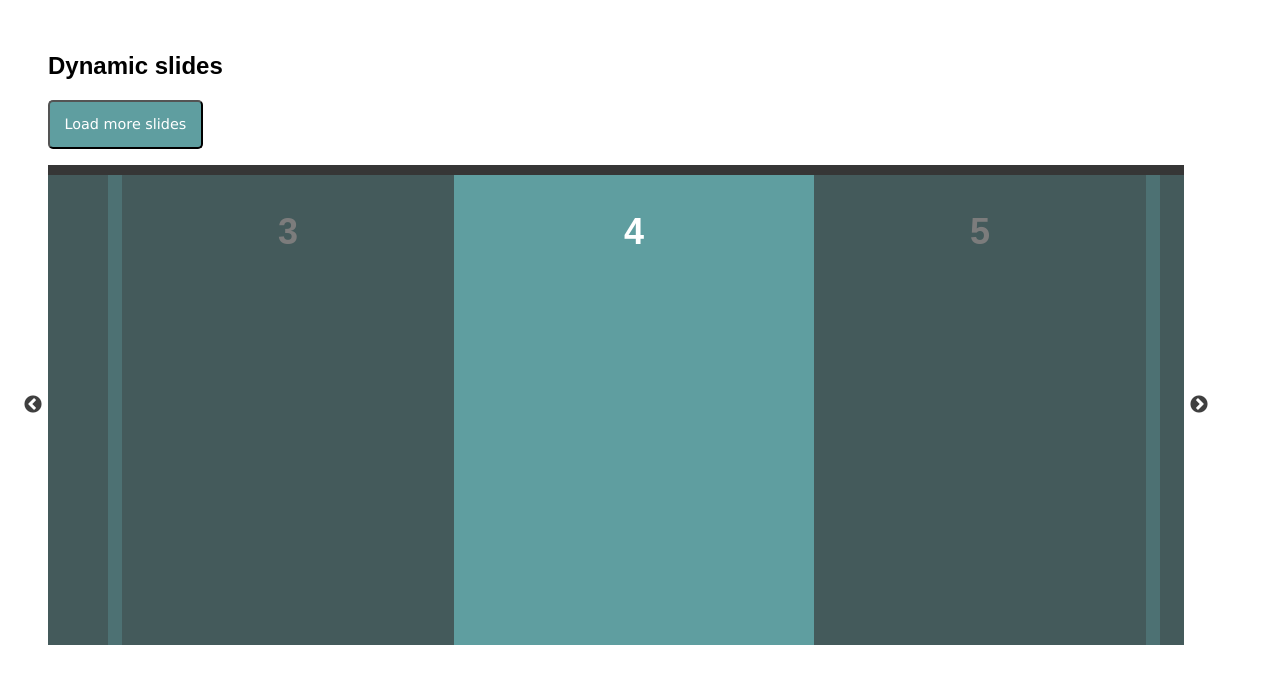
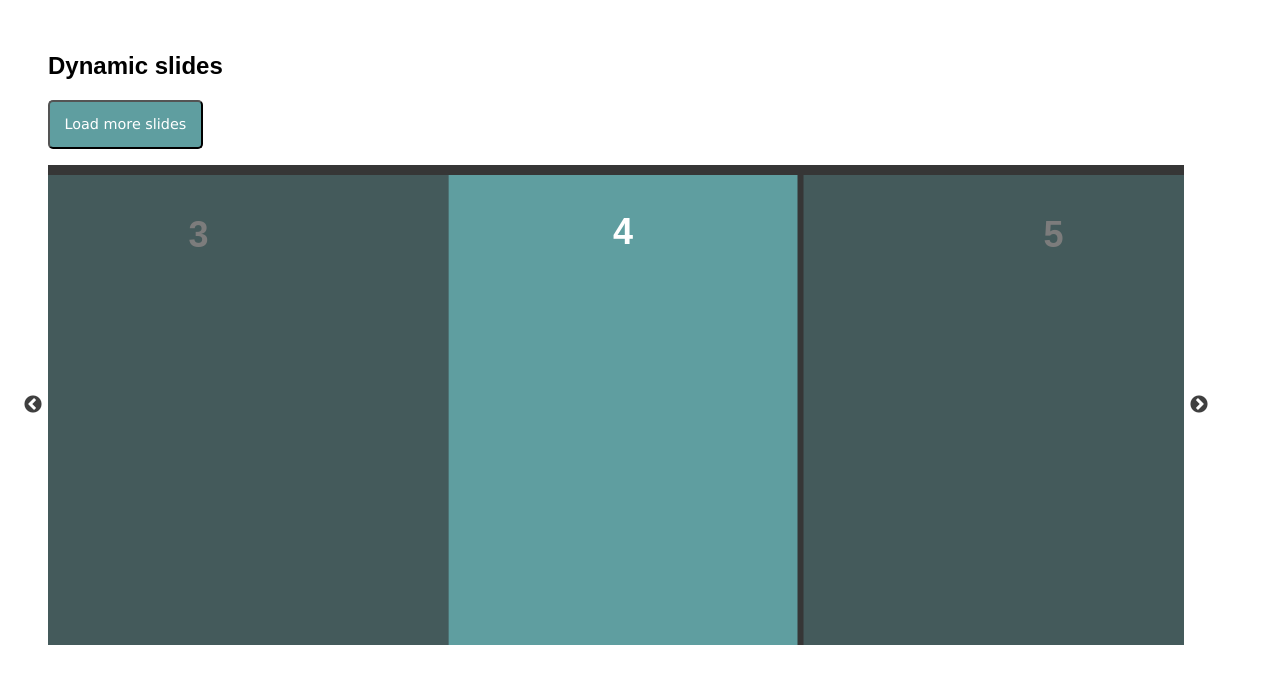
Before and after one commit to randallreedjr/react-slick-demo, a React (Create React App) app: page / in a window 1280 px wide. Shown: the top 684 px of the page. Built offline with nearby package versions, Linux system fonts and the light colour scheme.

Commit message:
Use variable width (breaks)

```diff
--- a/src/App.js
+++ b/src/App.js
@@ -34,7 +34,10 @@ class App extends Component {
       slidesToShow: 3,
       slidesToScroll: 1,
       speed: 500,
+      variableWidth: true,
     };
+    const thinWidth = '335px';
+    const normalWidth = '480px';
     return (
       <section>
         <div>
@@ -47,8 +50,7 @@ class App extends Component {
               {this.state.slides.map(function(slide, index) {
                 return (
                   <div key={slide} className="h3-container">
-                    {/* <h3 style={{width: index % 3 == 0 ? thinWidth : normalWidth}}>{slide}</h3> */}
-                    <h3>{slide}</h3>
+                    <h3 style={{width: index % 3 == 0 ? thinWidth : normalWidth}}>{slide}</h3>
                   </div>
                 );
               })}
```
